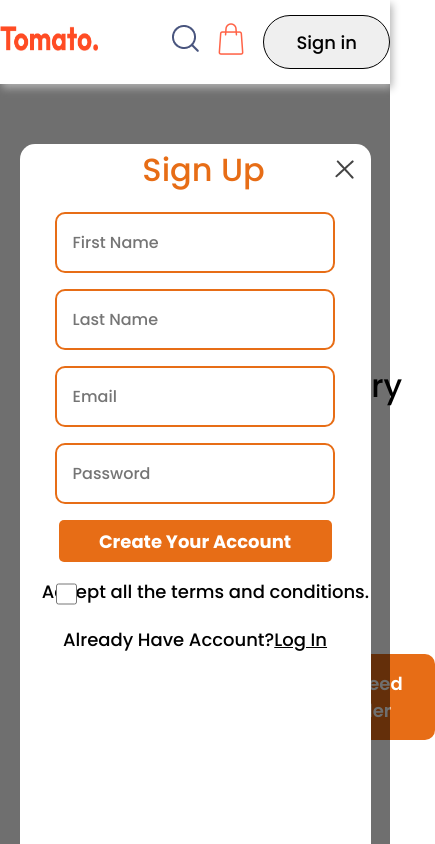
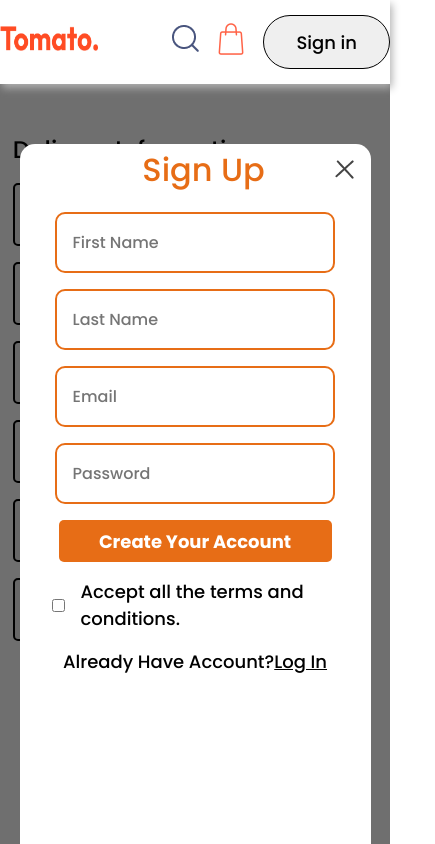
Before and after one commit to Mkmihir16/Food-delivery-React-V, a React (Vite) app: page /order in a window 390 px wide. Both pictures are taken after a click on the button "Sign in". Shown: the top 844 px of the page, 435 px wide, since content can reach past the window. Built offline with nearby package versions, Linux system fonts and the light colour scheme.

Commit message:
changes to all pages

```diff
--- a/Pages/Cart11/Cart11.css
+++ b/Pages/Cart11/Cart11.css
@@ -40,10 +40,10 @@
     margin-top: 3rem;
 }
 .remove-cart11-item{
-    background-color: #E76D16;
+    /* background-color: #E76D16;
     color: white;
     font-size: 18px;
-    font-weight: 600;
+    font-weight: 600; */
     padding: 0.5rem 0.8rem;
     border-radius: 10px;
     cursor: pointer;
@@ -51,10 +51,8 @@
 .cart11-order-summary {
 
 	width:100%;
-	/* border:1px solid #EEEEEE; */
      display: flex;
     justify-content:space-around;
-    /* background-color: red; */
     margin: 5rem 0;
 }
 .table-content{
@@ -99,3 +97,16 @@ width: 40%;
     font-size: 16px;
     cursor: pointer;
 }
+.order-proceed-1234{
+    padding: 1rem 2rem;
+    margin: auto;
+    font-size: 18px;
+    background-color: #E76D16;
+    color: white;
+    font-weight: 600;
+    border-radius: 10px;
+    position: relative;
+    left: 45%;
+    margin-bottom: 2rem;
+    cursor: pointer;
+}
--- a/Pages/Cart11/Cart11.jsx
+++ b/Pages/Cart11/Cart11.jsx
@@ -1,6 +1,8 @@
 import React, { useContext } from 'react'
 import { Contexapi } from '../../Context/Contexapi'
 import "./Cart11.css"
+import "./Responsive-cart.css"
+import icon from "./cross-icon.svg"
 import { Navigate, useNavigate } from 'react-router-dom';
 export default function Cart11() {
   const { food_list, calitem, removeitemcart ,gettotalval} = useContext(Contexapi)
@@ -27,7 +29,8 @@ export default function Cart11() {
                 <p>{calitem[item._id]}</p>
                 <p >{item.price * calitem[item._id]}</p>
                 {/* <p onClick={()=>removeitemcart(item._id)}>x</p> */}
-                <button onClick={() => removeitemcart(item._id)} className='remove-cart11-item'> Remove</button>
+                {/* <button onClick={() => removeitemcart(item._id)} className='remove-cart11-item'> Remove</button> */}
+                <img onClick={() => removeitemcart(item._id)} className='remove-cart11-item' src={icon} alt="" />
               </div>)
 
           }
@@ -58,7 +61,8 @@ export default function Cart11() {
           </div>
         </div>
       </div>
-          <button className='order-proceed' onClick={()=>navigate('/order')}>Proceed Order</button>
+
+          <button className='order-proceed-1234' onClick={()=>navigate('/order')}>Proceed Order</button>
 
       </>
   )
--- /dev/null
+++ b/Pages/Cart11/Responsive-cart.css
@@ -0,0 +1,36 @@
+@media screen and (max-width:800px) {
+    .cart11-order-summary {
+        display: flex;
+        flex-wrap: wrap;
+        grid-template-columns: 2fr 1.5fr 1fr 1fr 0.5fr 0.5fr;
+        margin: 0;
+        /* margin-bottom: 3rem; */
+    }
+
+    .table-content {
+        width: 80%;
+    }
+
+    .promo-code-cart11 {
+        margin: 2rem 2rem;
+    }
+
+    .sub-cart11-input button {
+        margin-top: 1rem;
+    }
+
+    .order-proceed-1234{
+        display: flex;
+        position: static;
+        /* left: 50%; */
+        /* margin: auto; */
+    }
+    .sub-cart-container{
+        font-size: 14px;
+        gap: 10px;
+    }
+    .cart1-listitem img{
+        height: 3rem;
+        width: 4rem;
+    }
+}
--- a/Pages/PlaceOrder1/Placeorder1.css
+++ b/Pages/PlaceOrder1/Placeorder1.css
@@ -9,13 +9,13 @@
     justify-content: space-between;
     display: flex;
     align-items: center;margin: 3rem 0;
+    flex-wrap: wrap;
 
 }
 .left-main-placeorder1{
     width:50%;
-
     font-size: 18px;
-   margin-left: 3rem;
+     margin-left: 3rem;
 }
 .sub-left-placeorder1{
     display: flex;
--- a/Pages/PlaceOrder1/Placeorder1.jsx
+++ b/Pages/PlaceOrder1/Placeorder1.jsx
@@ -1,49 +1,10 @@
 import React, { useContext } from 'react'
 import "./Placeorder1.css"
 import { Contexapi } from '../../Context/Contexapi'
+import "./Responsive-Placeorder1.css"
 export default function Placeorder1() {
   const { gettotalval } = useContext(Contexapi)
   return (
-    // <div className='placeorder1-main-container'>
-    //   <div className="left-placeorder1-container">
-    //       <div className="left-placeorder-input">
-    //         <input type="text" placeholder='First Name' name="" id="" />
-    //         <input type="text" placeholder='Last Name' name="" id="" />
-    //       </div>
-    //       <div className="left-placeorder-input1">
-
-    //       <input type="email" name="" id="" placeholder='Email'/>
-    //       <input type="text" name="" id="" placeholder='Street'/>
-    //       </div>
-    //       <div className="left-placeorder-input">
-    //         <input type="text" placeholder='City' name="" id="" />
-    //         <input type="text" placeholder='State' name="" id="" />
-    //       </div>
-    //       <div className="left-placeorder-input">
-    //         <input type="text" placeholder='Zipcode' name="" id="" />
-    //         <input type="text" placeholder='Country' name="" id="" />
-    //       </div>
-
-    //       <input type="text" name="" id="" placeholder='Phone'/>
-    //   </div>
-    //   <div className="right-placeorder1-container">
-    //   <div className="table-content">
-    //       <div className="table-row">
-    //         <div className="table-data">Subtotal</div>
-    //         <div className="table-data">{gettotalval()}</div>
-    //       </div>
-    //       <div className="table-row">
-    //         <div className="table-data">Delivery Charges</div>
-    //         <div className="table-data">{2}</div>
-    //       </div>
-    //       <div className="table-row">
-    //         <div className="table-data">Total</div>
-    //         <div className="table-data">{gettotalval() +2}</div>
-    //       </div>
-    //     </div>
-    //   </div>
-
-    // </div>
     <div className="main-placeorder1">
       <div className="left-main-placeorder1">
         <h1>Delivery Information</h1>
@@ -87,7 +48,7 @@ export default function Placeorder1() {
             <div className="table-data-new">Total</div>
             <div className="table-data-new">{gettotalval()===0?0:gettotalval() + 2}</div>
           </div>
-        <button className='order-proceed order-new-proceed' onClick={()=>navigate('/order')}>Proceed Order</button>
+        <button className='order-proceed order-new-proceed order-proceed-1234' onClick={()=>navigate('/order')}>Proceed Order</button>
         </div>
       </div>
     </div>
--- /dev/null
+++ b/Pages/PlaceOrder1/Responsive-Placeorder1.css
@@ -0,0 +1,33 @@
+@media screen and (max-width:800px) {
+    .main-placeorder1{
+        justify-content: center;
+        /* margin: 0; */
+    }
+    .left-main-placeorder1{
+        width:100%;
+        font-size: 18px;
+        margin: 0;
+        margin-left: 0.8rem;
+        margin-bottom: 1rem;
+    }
+    .left-main-placeorder1 h1{
+        font-size: 24px;
+    }
+    .sub-left-placeorder{
+        display: flex;
+        flex-direction: row;
+    }
+    .right-main-placeorder1 h1{
+        font-size: 24px;
+    }
+    .table-content-new{
+        width:80%;
+    }
+    .right-main-placeorder1{
+        width: 100%;
+        justify-content: center;
+        display: flex;
+        flex-direction: column;
+        align-items: center;
+    }
+}
--- a/component/LoginPage/Loginpage.jsx
+++ b/component/LoginPage/Loginpage.jsx
@@ -25,21 +25,20 @@ function Loginpage({ setLogin }) {
         </form>
         <div className="checkandpara">
           <div className="sub-checkandpara">
-          <input type="checkbox" /><p>Accept all the terms and conditions.</p>
-          </div>
-
+            <input type="checkbox" /></div>
+          <div className="sub-checkandpara-para"><p>Accept all the terms and conditions.</p></div>
         </div>
 
         <div className="accountinfo">
           {currentState === "Sign Up" ? <><p>Already Have Account? </p>
-            <p className='loginpage-info' onClick={() => sethandlerfun()}>Log In</p></>:
+            <p className='loginpage-info' onClick={() => sethandlerfun()}>Log In</p></> :
             <>
-            <p>Not have an account? </p>
-            <p className='loginpage-info' onClick={() => sethandlerfun()}>Sign Up</p></>}
-          </div>
+              <p>Not have an account? </p>
+              <p className='loginpage-info' onClick={() => sethandlerfun()}>Sign Up</p></>}
         </div>
       </div>
-      );
+    </div>
+  );
 }
 
-      export default Loginpage;
+export default Loginpage;
--- a/component/LoginPage/Responsive-login-page.css
+++ b/component/LoginPage/Responsive-login-page.css
@@ -19,22 +19,21 @@
         padding:1rem;
     }
     .checkandpara{
-       width: 100%;
+       width: 80vw;
+       display: flex;
+       justify-content: center;
+       align-items: center;
+        /* flex-direction: co; */
+        margin: 0 2rem;
     }
-    .checkandpara p{
-        margin: 0;
-        padding: 0;
-        text-align: center;
-    }
-    .checkandpara input{
-       position: relative;
-       left: 10%;
-       height: 2rem;
-       width: 1.3rem;
-    }
+.checkandpara p,.sub-checkandpara-para {
+    padding: 0%;
+}
     .createacc{
-
         height: 5vh;
         width: 70vw;
     }
+    .sub-checkandpara{
+        padding-right: 1rem;
+    }
 }
```
Also changed, not shown: Pages/Cart11/cross-icon.svg (added).
